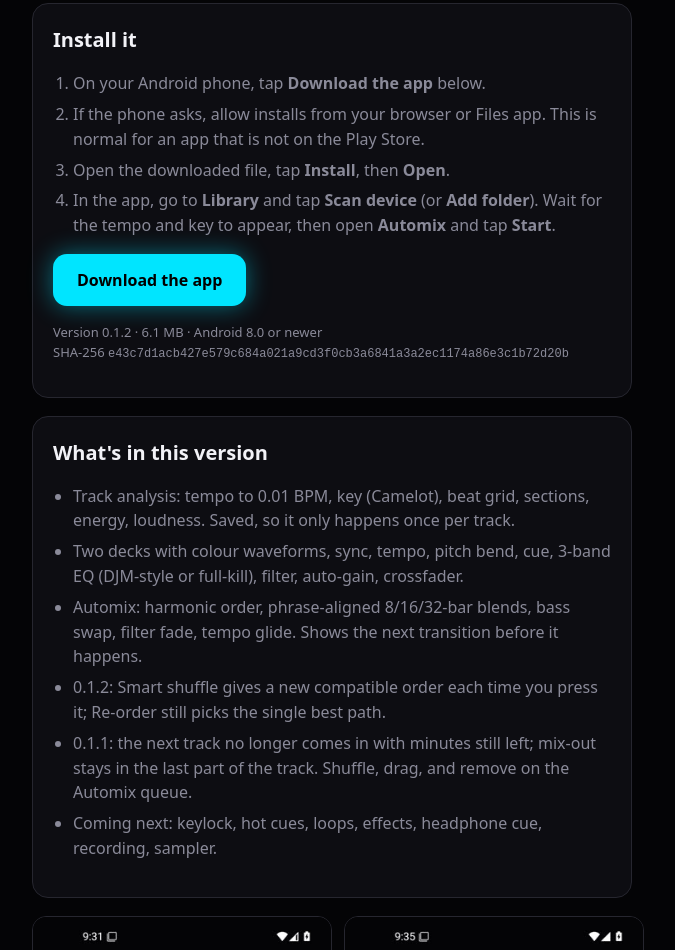
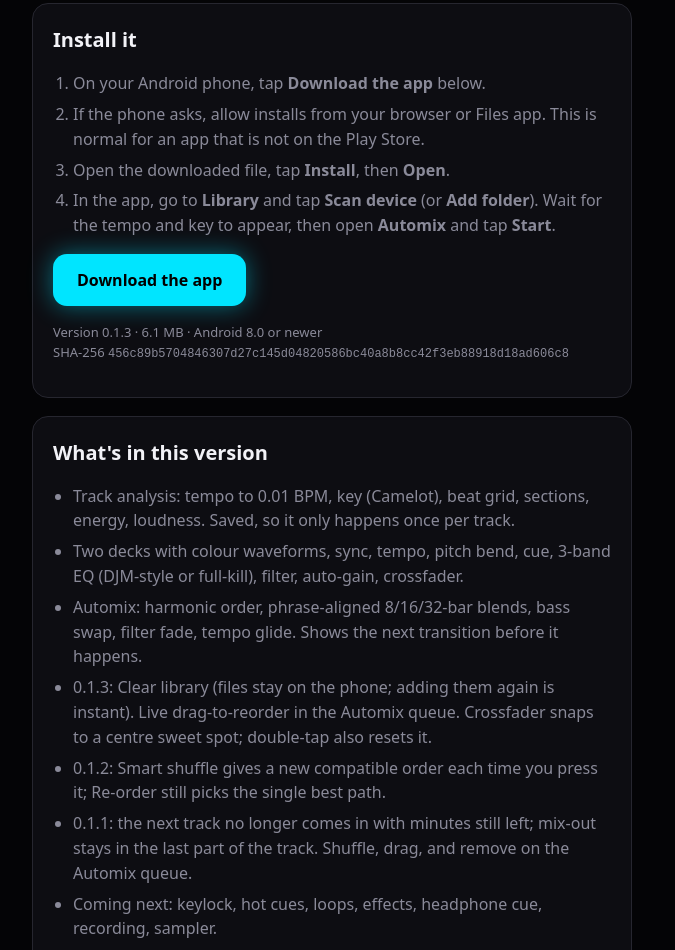
Before and after one commit to JosephGrokBot/josephgrokbot.github.io, a plain HTML site: page dj/index.html in a window 1280 px wide. Shown: the part 217-1167 px from the top of the page, without its empty margins (308-983 px from the left). Drawn offline with Linux system fonts and the light colour scheme.

Commit message:
dj-automix 0.1.3: clear library, live queue drag, crossfader centre snap

```diff
--- a/dj/index.html
+++ b/dj/index.html
@@ -21,12 +21,13 @@ code{font-size:12px;color:var(--dim);word-break:break-all}.small{font-size:13px}
 <li>Open the downloaded file, tap <b>Install</b>, then <b>Open</b>.</li>
 <li>In the app, go to <b>Library</b> and tap <b>Scan device</b> (or <b>Add folder</b>). Wait for the tempo and key to appear, then open <b>Automix</b> and tap <b>Start</b>.</li>
 </ol>
-<p><a class="btn" href="https://josephgrokbot.github.io/app/dj-automix.apk">Download the app</a></p>
-<p class="small">Version 0.1.2 · 6.1 MB · Android 8.0 or newer<br>SHA-256 <code>e43c7d1acb427e579c684a021a9cd3f0cb3a6841a3a2ec1174a86e3c1b72d20b</code></p></section>
+<p><a class="btn" href="https://josephgrokbot.github.io/app/dj-automix.apk?v=0.1.3">Download the app</a></p>
+<p class="small">Version 0.1.3 · 6.1 MB · Android 8.0 or newer<br>SHA-256 <code>456c89b5704846307d27c145d04820586bc40a8b8cc42f3eb88918d18ad606c8</code></p></section>
 <section><h2>What's in this version</h2><ul>
 <li>Track analysis: tempo to 0.01 BPM, key (Camelot), beat grid, sections, energy, loudness. Saved, so it only happens once per track.</li>
 <li>Two decks with colour waveforms, sync, tempo, pitch bend, cue, 3-band EQ (DJM-style or full-kill), filter, auto-gain, crossfader.</li>
 <li>Automix: harmonic order, phrase-aligned 8/16/32-bar blends, bass swap, filter fade, tempo glide. Shows the next transition before it happens.</li>
+<li>0.1.3: Clear library (files stay on the phone; adding them again is instant). Live drag-to-reorder in the Automix queue. Crossfader snaps to a centre sweet spot; double-tap also resets it.</li>
 <li>0.1.2: Smart shuffle gives a new compatible order each time you press it; Re-order still picks the single best path.</li>
 <li>0.1.1: the next track no longer comes in with minutes still left; mix-out stays in the last part of the track. Shuffle, drag, and remove on the Automix queue.</li>
 <li>Coming next: keylock, hot cues, loops, effects, headphone cue, recording, sampler.</li>
```
Also changed, not shown: 1 other file.
